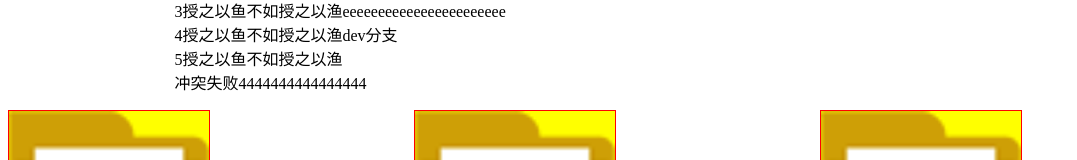
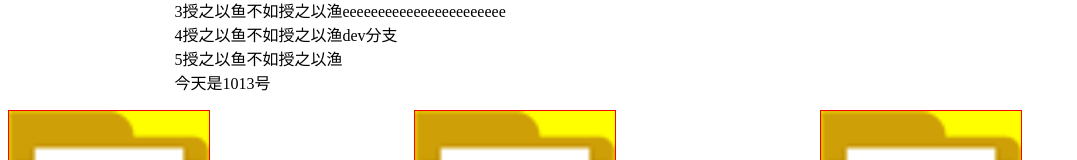
Before and after one commit to yezizi/we, a plain HTML site: page index.html in a window 1280 px wide. Shown: the part 200-360 px from the top of the page, without its empty margins (0-1077 px from the left). Drawn offline with Linux system fonts and the light colour scheme.

Commit message:
create branch

```diff
--- a/index.html
+++ b/index.html
@@ -64,7 +64,7 @@
       <li>3授之以鱼不如授之以渔eeeeeeeeeeeeeeeeeeeeeee</li>
       <li>4授之以鱼不如授之以渔dev分支</li>
       <li>5授之以鱼不如授之以渔</li>
-      <li>冲突失败4444444444444444</li>
+      <li>今天是1013号</li>
   </ul>
    <div class="first ">
            <img src="directory.png" width="200px">
```
